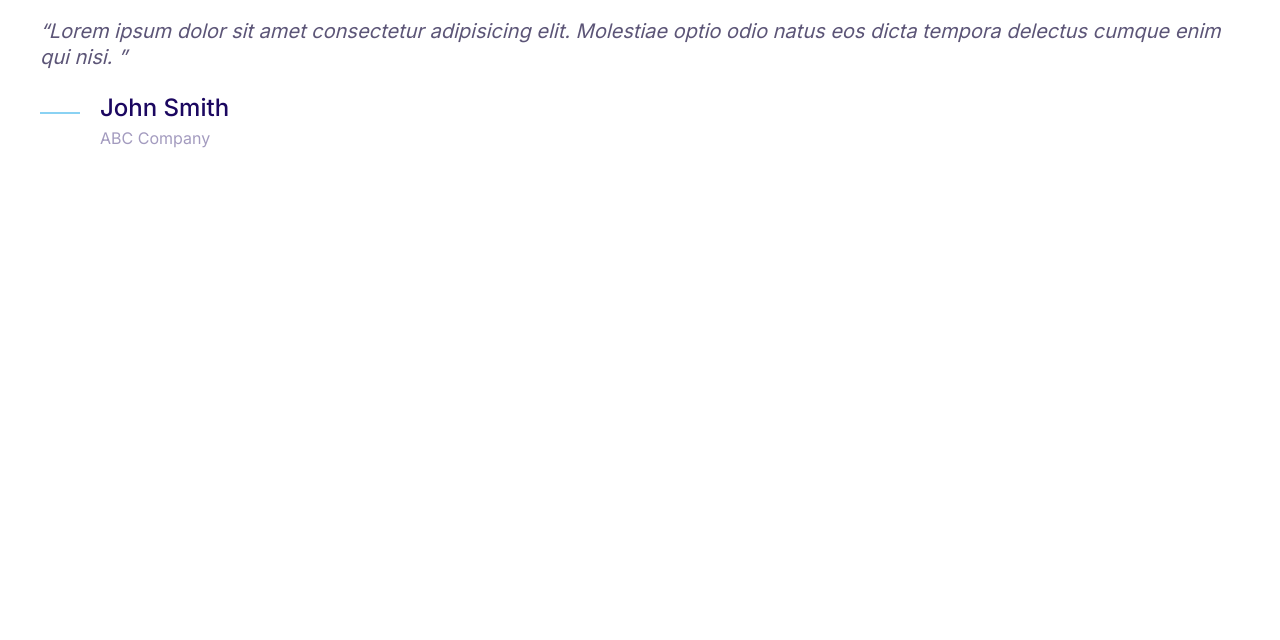
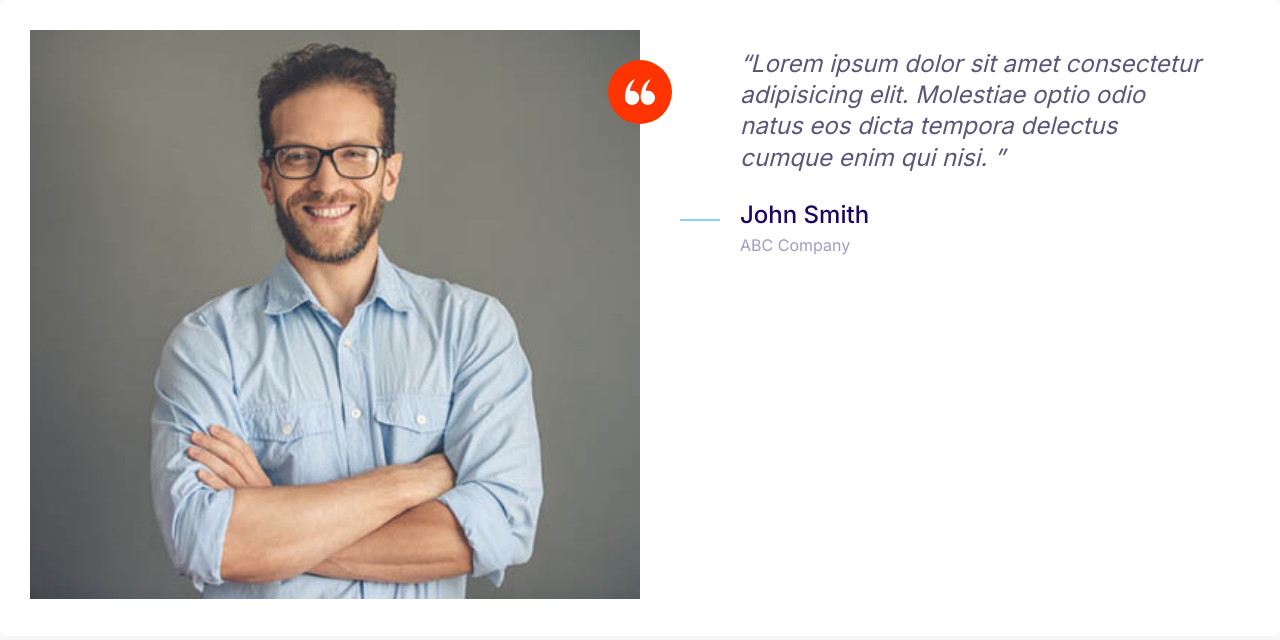
Before and after one commit to Turtles009/moshify_clone, a plain HTML site: page Moshify/index.html in a window 1280 px wide. Drawn offline with Linux system fonts and the light colour scheme.

Commit message:
Build the testimonials component

```diff
--- a/Moshify/css/style.css
+++ b/Moshify/css/style.css
@@ -164,8 +164,17 @@ a {
     height: 40px;
 }
 
+.icon--small {
+    width: 30px;
+    height: 30px;
+}
+
 .icon--primary {
     fill: var(--color-primary);
+}
+
+.icon--white {
+    fill: #fff;
 }
 
 .icon-container {
@@ -176,6 +185,10 @@ a {
     display: inline-flex;
     justify-content: center;
     align-items: center;
+}
+
+.icon-container--accent {
+    background: var(--color-accent);
 }
 
 /* Buttons */
@@ -429,3 +442,52 @@ a {
         font-size: 1.6rem;
     }
 }
+
+/* Grids */
+.grid {
+    display: grid;
+}
+
+@media screen and (min-width: 768px) {
+    .grid--1x2 {
+        grid-template-columns: repeat(2, 1fr);
+    }
+}
+
+@media screen and (min-width: 1024px) {
+    .grid--1x3 {
+        grid-template-columns: repeat(3, 1fr);
+    }
+}
+
+/* Testimonial */
+.testimonial {
+    padding: 3rem;
+}
+
+.testimonial__img {
+    position: relative;
+}
+
+.testimonial__img>img {
+    object-fit: contain;
+    width: 100%;
+}
+
+.testimonial__img>.icon-container {
+    position: absolute;
+    top: 3rem;
+    right: -32px;
+}
+
+@media screen and (min-width: 768px) {
+
+    .testimonial .quote__text,
+    .testimonial .quote__author {
+        font-size: 2.4rem;
+    }
+
+    .testimonial .quote__text {
+        margin-left: 6rem;
+    }
+}
--- a/Moshify/index.html
+++ b/Moshify/index.html
@@ -16,8 +16,19 @@
 </head>
 
 <body>
+    <div class="card testimonial">
+        <div class="grid grid--1x2">
+            <div class="testimonial__img">
+                <img src="icons/testimonial.jpg" alt="A happy, smiling component">
+                <span class="icon-container icon-container--accent">
+                    <svg class="icon--small icon--white">
+                        <use xlink:href="icons/sprite.svg#quotes"></use>
+                    </svg>
+                </span>
+            </div>
             <blockquote class="quote">
-        <p class="quote__text">Lorem ipsum dolor sit amet consectetur adipisicing elit. Molestiae optio odio natus eos
+                <p class="quote__text">Lorem ipsum dolor sit amet consectetur adipisicing elit. Molestiae optio odio
+                    natus eos
                     dicta tempora delectus cumque enim qui nisi.
                 </p>
                 <footer>
@@ -34,6 +45,8 @@
                     </div>
                 </footer>
             </blockquote>
+        </div>
+    </div>
 </body>
 
 </html>
```
Also changed, not shown: Moshify/components/testimonials.html (added, +31 -0 lines), Moshify/icons/testimonial.jpg (added). Lines whose indentation alone changed are shown as unchanged.
